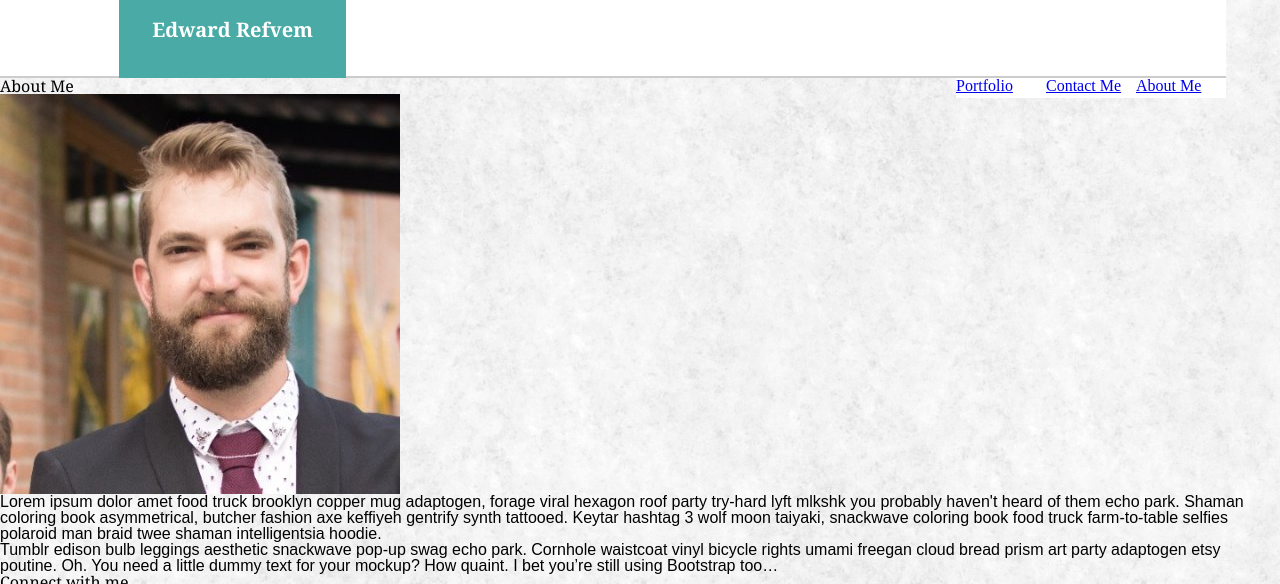
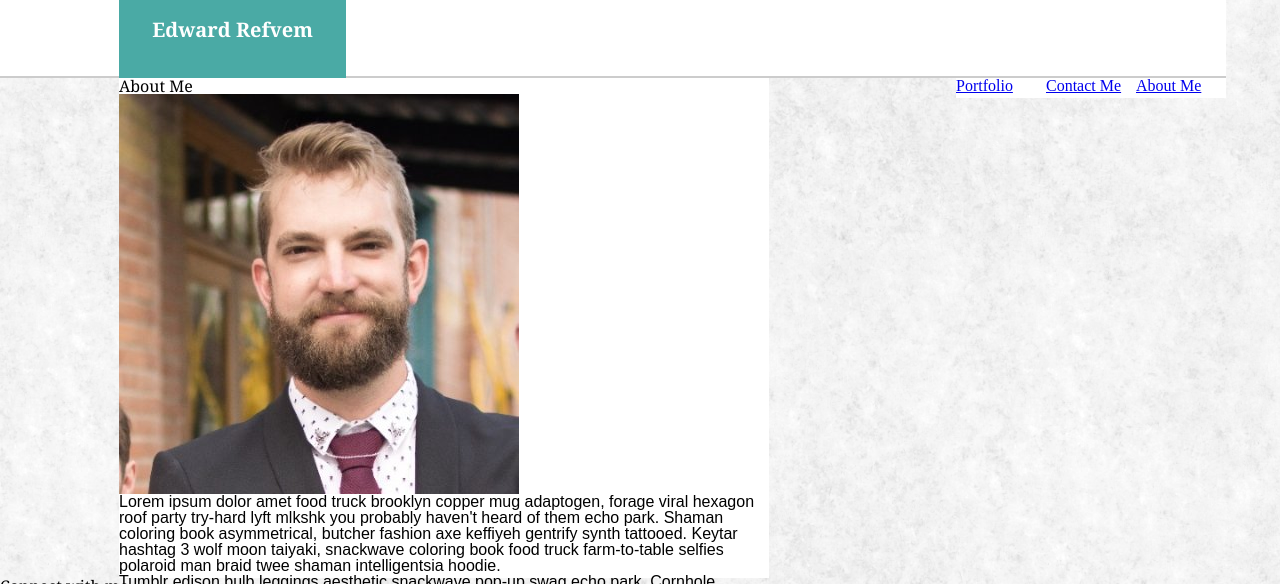
Before and after one commit to edward1890/Basic-Portfolio, a plain HTML site: page index.html in a window 1280 px wide. Shown: the top 584 px of the page. Drawn offline with Linux system fonts and the light colour scheme.

Commit message:
basic-portfolio

```diff
--- a/assets/css/style.css
+++ b/assets/css/style.css
@@ -65,3 +65,11 @@ p {
     float:right;
     background-color: #ffffff;
 }
+
+.block {
+   width: 650px;
+   height: 500px;
+   background-color: #ffffff;
+   margin-left: 119px;
+   overflow: visible
+}
--- a/index.html
+++ b/index.html
@@ -9,28 +9,28 @@
     <link rel="stylesheet" type="text/css" href="assets/css/style.css">
 </head>
 <body>
-<div class= "container1">
-    <div class= "container">
+<div class="container1">
+    <div class="container">
  <H1>Edward Refvem</H1>
     </div>
-        <div class= "about_link">
+        <div class="about_link">
     <a href="index.html">About Me</a>
         </div>
-            <div class= "Contact_link">
+            <div class="Contact_link">
     <a href="contact.html">Contact Me</a>
             </div>
-                <div class= "Port_link">
+                <div class="Port_link">
     <a href="portfolio.html">Portfolio</a>
                 </div>
 </div>
-
-<h2>About Me</h2>
-<img src="assets/images/ed.jpg" alt="Ed Profile Pic">
-<p>Lorem ipsum dolor amet food truck brooklyn copper mug adaptogen, forage viral hexagon roof party try-hard lyft mlkshk you probably haven't heard of them echo park. Shaman coloring book asymmetrical, butcher fashion axe keffiyeh gentrify synth tattooed. Keytar hashtag 3 wolf moon taiyaki, snackwave coloring book food truck farm-to-table selfies polaroid man braid twee shaman intelligentsia hoodie.
-<p>Tumblr edison bulb leggings aesthetic snackwave pop-up swag echo park. Cornhole waistcoat vinyl bicycle rights umami freegan cloud bread prism art party adaptogen etsy poutine.
-Oh. You need a little dummy text for your mockup? How quaint. I bet you’re still using Bootstrap too…</p>
-
-
+<div class="block">
+    <h2>About Me</h2>
+    <img src="assets/images/ed.jpg" alt="Ed Profile Pic">
+    <p>Lorem ipsum dolor amet food truck brooklyn copper mug adaptogen, forage viral hexagon roof party try-hard lyft mlkshk you probably haven't heard of them echo park. Shaman coloring book asymmetrical, butcher fashion axe keffiyeh gentrify synth tattooed. Keytar hashtag 3 wolf moon taiyaki, snackwave coloring book food truck farm-to-table selfies polaroid man braid twee shaman intelligentsia hoodie.
+    <p>Tumblr edison bulb leggings aesthetic snackwave pop-up swag echo park. Cornhole waistcoat vinyl bicycle rights umami freegan cloud bread prism art party adaptogen etsy poutine.
+Oh. You need a little dummy text for your mockup? How quaint. I bet you’re still using Bootstrap too…
+</p>
+</div>
 
 <h2>Connect with me</h2>
 <img src="assets/images/github.png" alt="github icon">
```
